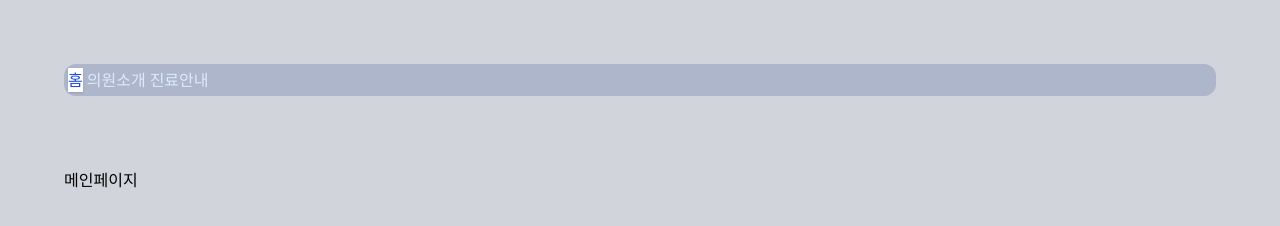
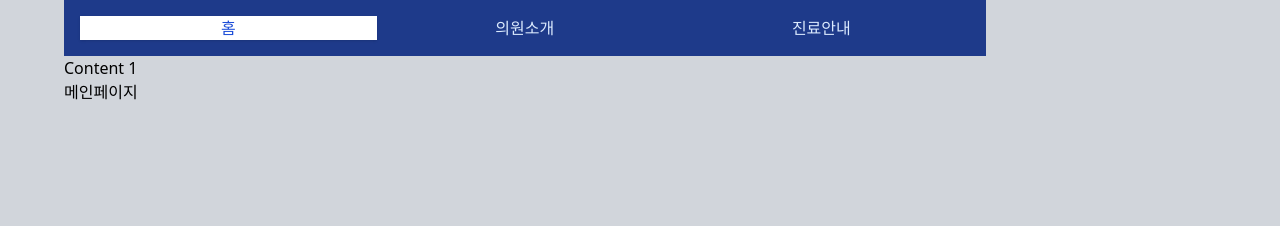
Before and after one commit to mintcoo/haewolcs-website, a Gatsby site: page / in a window 1280 px wide. Built offline with nearby package versions, Linux system fonts and the light colour scheme; Gatsby itself is replaced by a stand-in of ours.

Commit message:
바로 반영안되는 버그 수정

```diff
--- a/gatsby-browser.js
+++ b/gatsby-browser.js
@@ -3,6 +3,6 @@ import React from "react";
 import Layout from "./src/components/Layout";
 
 // ------ 모든 페이지 레이아웃 적용 ------
-export const wrapPageElement = ({ element, props }) => {
-  return <Layout {...props}>{element}</Layout>;
-};
+// export const wrapPageElement = ({ element, props }) => {
+//   return <Layout {...props}>{element}</Layout>;
+// };
--- a/src/components/layout.tsx
+++ b/src/components/layout.tsx
@@ -6,7 +6,12 @@ interface ILayoutProps {
   children: ReactNode;
 }
 
-const categories = [
+interface ICategores {
+  url: string;
+  title: string;
+}
+
+const categories: ICategores[] = [
   { url: "/", title: "홈" },
   { url: "/introduction", title: "의원소개" },
   { url: "/infoguide", title: "진료안내" },
@@ -15,83 +20,38 @@ const categories = [
 function Layout({ children }: ILayoutProps) {
   return (
     <div className="w-full h-screen px-16 mx-auto bg-gray-300">
-      <div className="w-full px-2 py-16 sm:px-0">
       <Tab.Group>
-          <Tab.List className="flex p-1 space-x-1 rounded-xl bg-blue-900/20">
+        <Tab.List className="flex w-4/5 p-4 bg-blue-900 justify-evenly">
           {categories.map((category) => (
             <Tab
               key={category.title}
               className={({ selected }) =>
                 selected
-                    ? "bg-white text-blue-700 shadow"
-                    : "text-blue-100 hover:bg-white/[0.12] hover:text-white"
+                  ? "bg-white text-blue-700 shadow w-full"
+                  : "text-blue-100 hover:bg-white/[0.12] hover:text-white w-full"
               }
             >
-                <Link to={category.url}>{category.title}</Link>
+              {category.title}
             </Tab>
           ))}
-          </Tab.List>
-          <Tab.Panels className="mt-2">
-            {categories.map((category) => (
-              <Tab.Panel
-              // key={idx}
-              // className={classNames(
-              //   "rounded-xl bg-white p-3",
-              //   "ring-white/60 ring-offset-2 ring-offset-blue-400 focus:outline-none focus:ring-2"
-              // )}
-              >
-                {/* <ul>
-                  {posts.map((post) => (
-                    <li
-                      key={post.id}
-                      className="relative p-3 rounded-md hover:bg-gray-100"
-                    >
-                      <h3 className="text-sm font-medium leading-5">
-                        {post.title}
-                      </h3>
-
-                      <ul className="flex mt-1 space-x-1 text-xs font-normal leading-4 text-gray-500">
-                        <li>{post.date}</li>
-                        <li>&middot;</li>
-                        <li>{post.commentCount} comments</li>
-                        <li>&middot;</li>
-                        <li>{post.shareCount} shares</li>
-                      </ul>
-
-                      <a
-                        href="#"
-                        className={classNames(
-                          "absolute inset-0 rounded-md",
-                          "ring-blue-400 focus:z-10 focus:outline-none focus:ring-2"
-                        )}
-                      />
-                    </li>
-                  ))}
-                </ul> */}
-              </Tab.Panel>
-            ))}
-          </Tab.Panels>
-        </Tab.Group>
-      </div>
-      {/* <Tab.Group>
-        <Tab.List>
-          <Tab>
-            <Link to={"/"}>홈으로</Link>
-          </Tab>
-          <Tab>
-            <Link to={"/introduction"}>의원소개</Link>
-          </Tab>
-          <Tab>
-            <Link to={"/infoguide"}>진료안내</Link>
-          </Tab>
         </Tab.List>
         <Tab.Panels>
           <Tab.Panel>Content 1</Tab.Panel>
           <Tab.Panel>Content 2</Tab.Panel>
           <Tab.Panel>Content 3</Tab.Panel>
         </Tab.Panels>
-      </Tab.Group> */}
-
+      </Tab.Group>
+      {/* <ul className="flex w-full text-4xl font-bold bg-black justify-evenly text-violet-600">
+        <li>
+          <Link to={"/"}>홈으로</Link>
+        </li>
+        <li>
+          <Link to={"/introduction"}>의원소개</Link>
+        </li>
+        <li>
+          <Link to={"/infoguide"}>진료안내</Link>
+        </li>
+      </ul> */}
       {children}
     </div>
   );
--- a/src/pages/index.tsx
+++ b/src/pages/index.tsx
@@ -1,11 +1,12 @@
-import * as React from "react";
-import { type HeadFC, type PageProps } from "gatsby";
+import React from "react";
+import { HeadFC, type PageProps } from "gatsby";
+import Layout from "../components/layout";
 
 const IndexPage: React.FC<PageProps> = () => {
   return (
-    <div>
+    <Layout>
       <div>메인페이지</div>
-    </div>
+    </Layout>
   );
 };
 
--- a/src/pages/infoguide.tsx
+++ b/src/pages/infoguide.tsx
@@ -1,7 +1,7 @@
 import React from "react";
 
 function Infoguide() {
-  return <div className="bg-purple-500">Guide</div>;
+  return <div className="bg-purple-500 ">변경되냐?</div>;
 }
 
 export default Infoguide;
```
Lines whose indentation alone changed are shown as unchanged.
